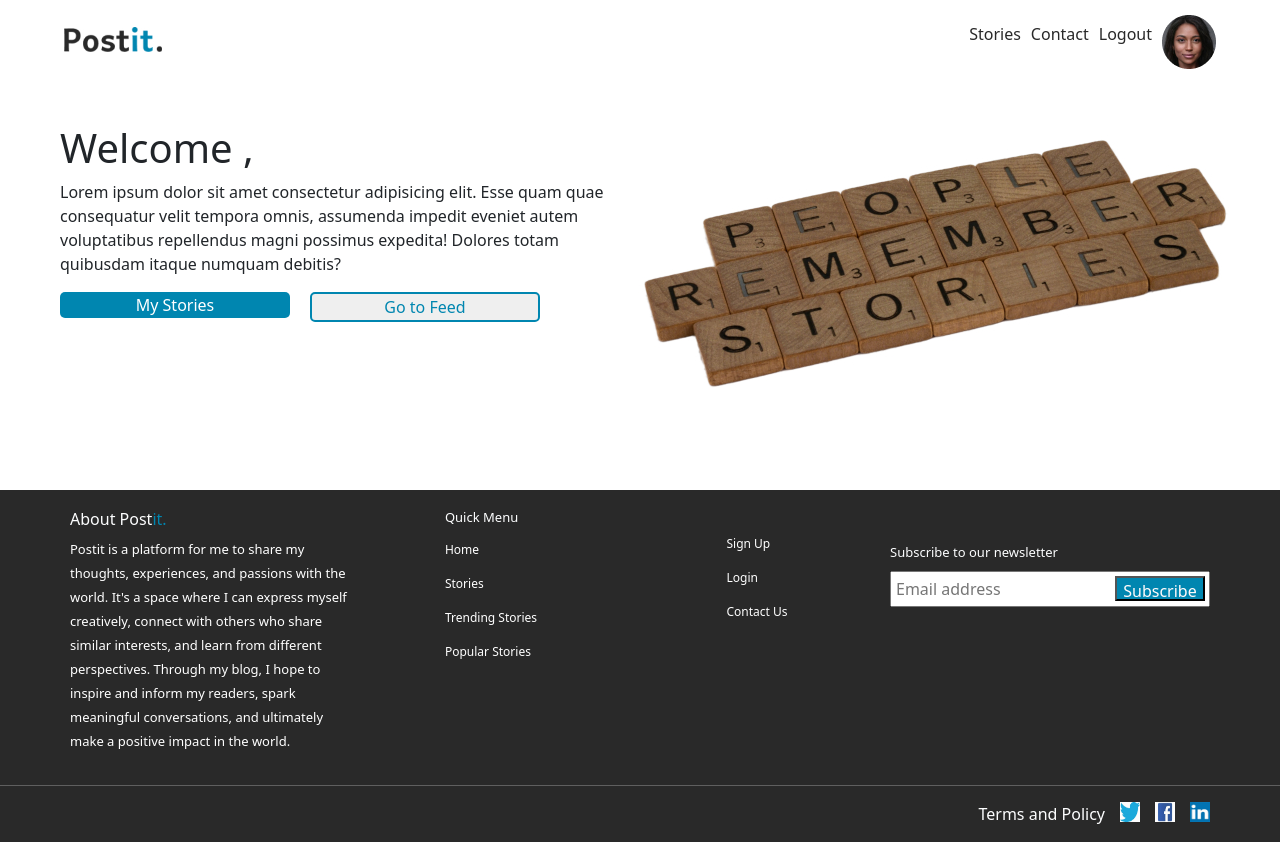
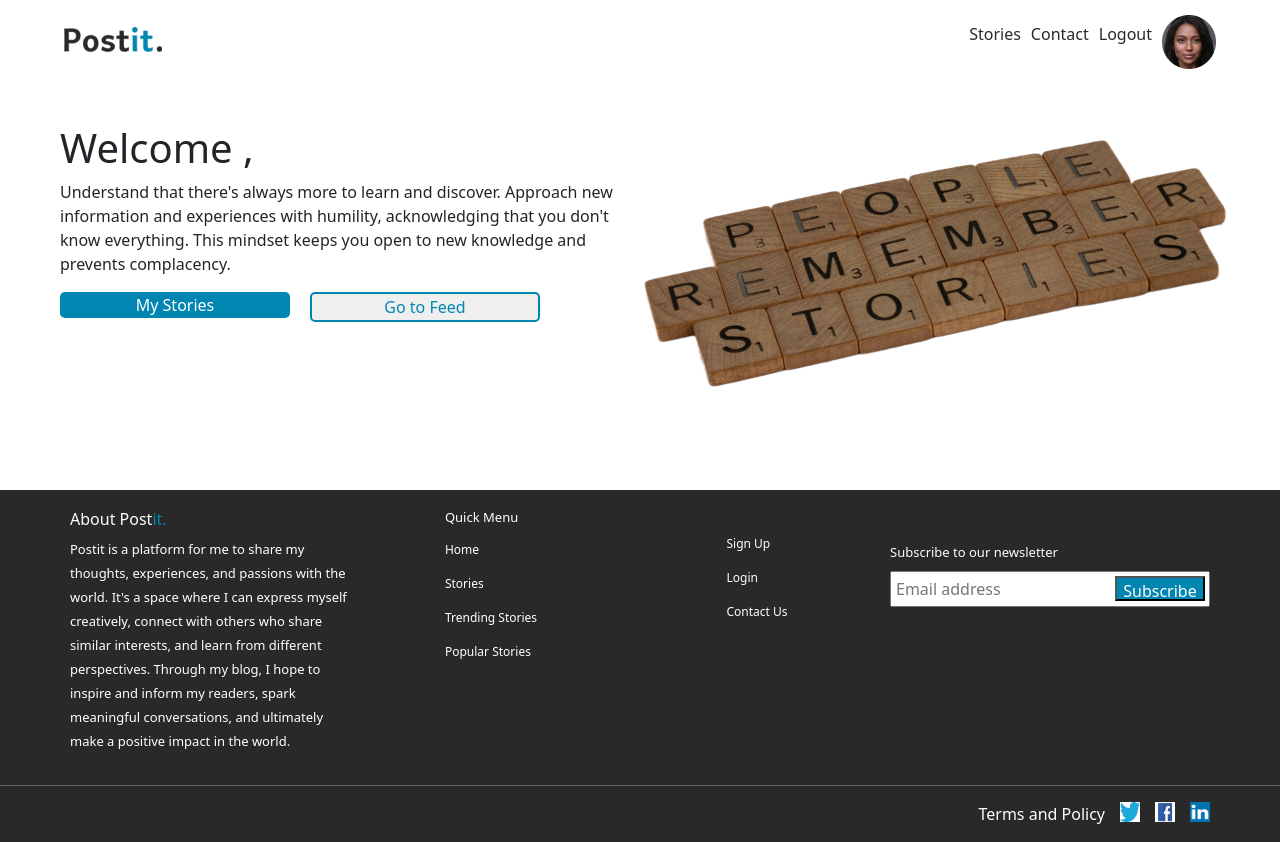
Before and after one commit to Tess-Olere/Blog, a React (Create React App) app: page /welcome in a window 1280 px wide. Built offline with nearby package versions, Linux system fonts and the light colour scheme; no server answers; sample sign-in values are in the browser's storage.

Commit message:
edited stay-curious

```diff
--- a/src/pages/WelcomePage.jsx
+++ b/src/pages/WelcomePage.jsx
@@ -35,8 +35,8 @@ export default function WelcomePage() {
             <div>
                 <div className='welcome'>
                   <h1>Welcome {user},</h1>
-                    <p>Lorem ipsum dolor sit amet consectetur adipisicing elit.
-                      Esse quam quae consequatur velit tempora omnis, assumenda impedit eveniet autem voluptatibus repellendus magni possimus expedita! Dolores totam quibusdam itaque numquam debitis?</p>
+                    <p>Understand that there's always more to learn and discover. Approach new information and experiences with humility,
+                      acknowledging that you don't know everything. This mindset keeps you open to new knowledge and prevents complacency.</p>
                 </div>
                 <div className='welcomepage-btn'>
                 <NavLink to='/mystories'>
```
